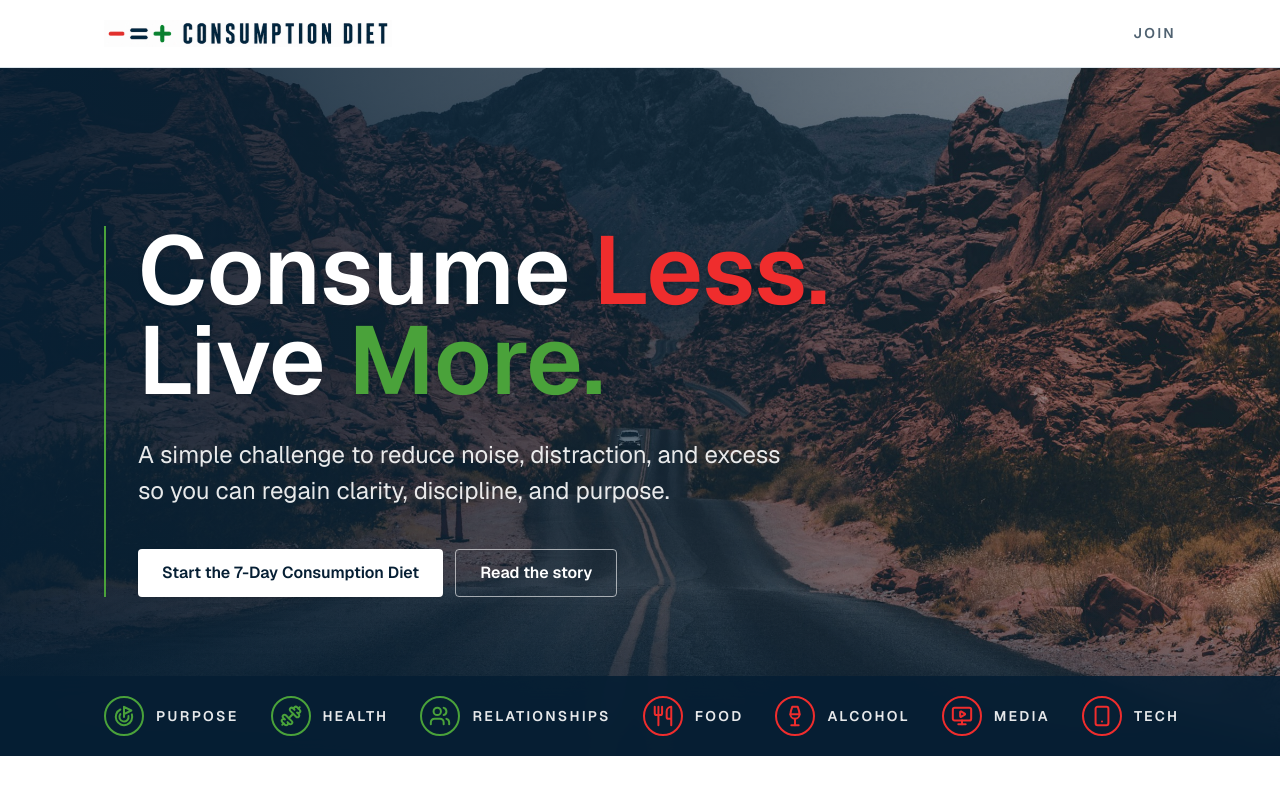
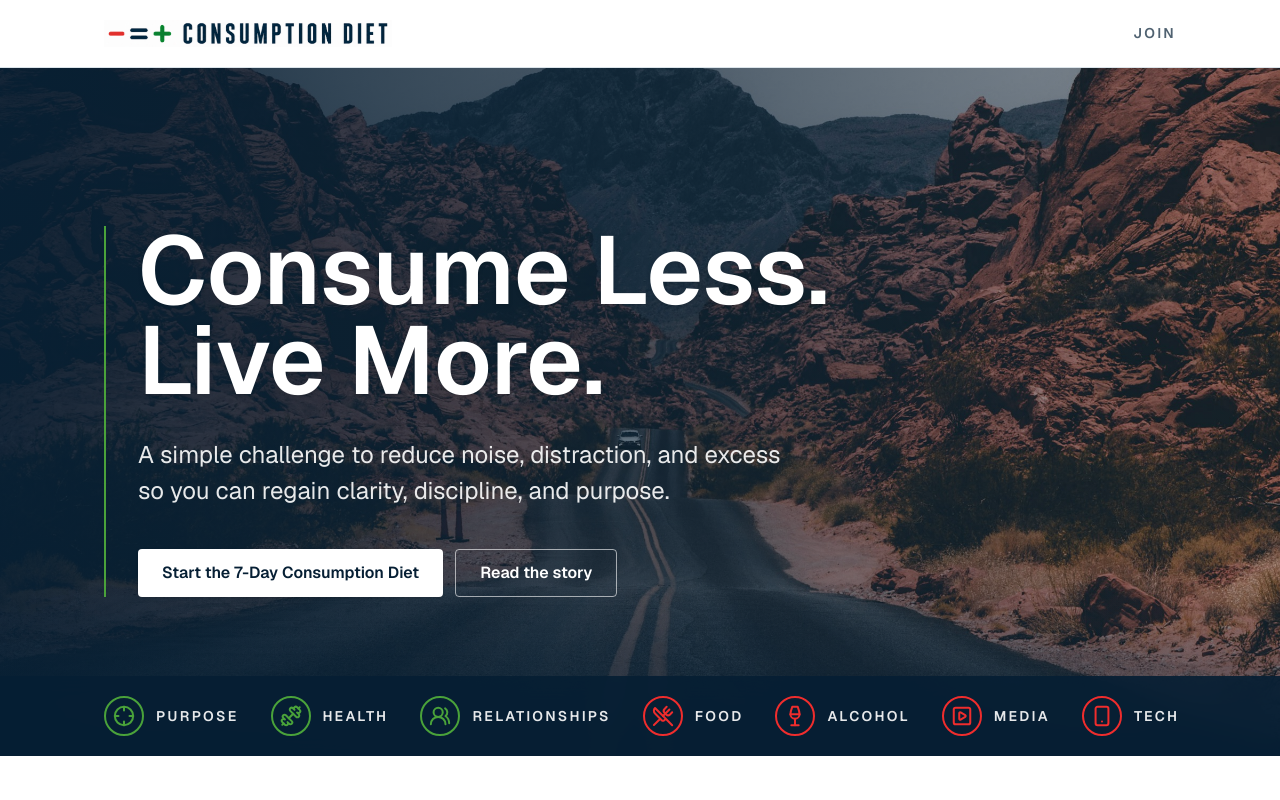
Before and after one commit to briantraudt/consumptiondiet, a Next.js app: page / in a window 1280 px wide. Shown: the top 800 px of the page. Built offline with nearby package versions, Linux system fonts and the light colour scheme.

Commit message:
Match hero icons and headline color

```diff
--- a/src/app/page.tsx
+++ b/src/app/page.tsx
@@ -1,10 +1,10 @@
 import {
+  Crosshair,
   Dumbbell,
-  Goal,
-  MonitorPlay,
   Smartphone,
-  Utensils,
-  Users,
+  SquarePlay,
+  UsersRound,
+  UtensilsCrossed,
   Wine,
 } from "lucide-react";
 import Image from "next/image";
@@ -22,12 +22,12 @@ const consumptionAreas = [
 ];
 
 const heroCategories = [
-  { label: "Purpose", icon: Goal, tone: "more" },
+  { label: "Purpose", icon: Crosshair, tone: "more" },
   { label: "Health", icon: Dumbbell, tone: "more" },
-  { label: "Relationships", icon: Users, tone: "more" },
-  { label: "Food", icon: Utensils, tone: "less" },
+  { label: "Relationships", icon: UsersRound, tone: "more" },
+  { label: "Food", icon: UtensilsCrossed, tone: "less" },
   { label: "Alcohol", icon: Wine, tone: "less" },
-  { label: "Media", icon: MonitorPlay, tone: "less" },
+  { label: "Media", icon: SquarePlay, tone: "less" },
   { label: "Tech", icon: Smartphone, tone: "less" },
 ];
 
@@ -72,10 +72,9 @@ export default function Home() {
           <div className="relative mx-auto flex min-h-[86vh] max-w-6xl items-center px-6 py-16 sm:px-8 lg:px-10 lg:py-20">
             <div className="max-w-3xl border-l-2 border-[#4aa23a] pl-6 sm:pl-8">
               <h1 className="max-w-4xl text-balance text-6xl font-semibold leading-[0.93] text-white drop-shadow-sm sm:text-7xl lg:text-8xl">
-                Consume{" "}
-                <span className="text-[#ef2d2d]">Less.</span>
+                Consume Less.
                 <br />
-                Live <span className="text-[#4aa23a]">More.</span>
+                Live More.
               </h1>
               <p className="mt-8 max-w-2xl text-pretty text-xl leading-8 text-white/90 sm:text-2xl sm:leading-9">
                 A simple challenge to reduce noise, distraction, and excess so
```
